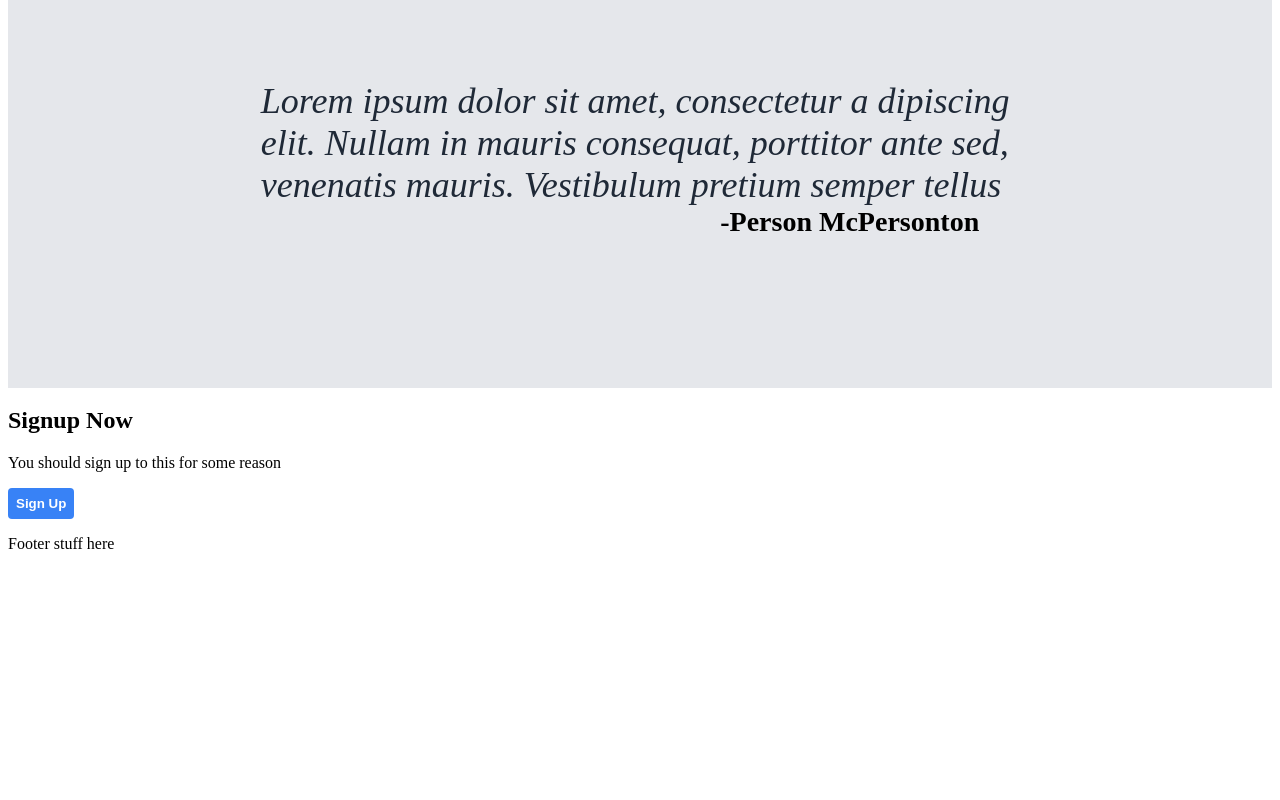
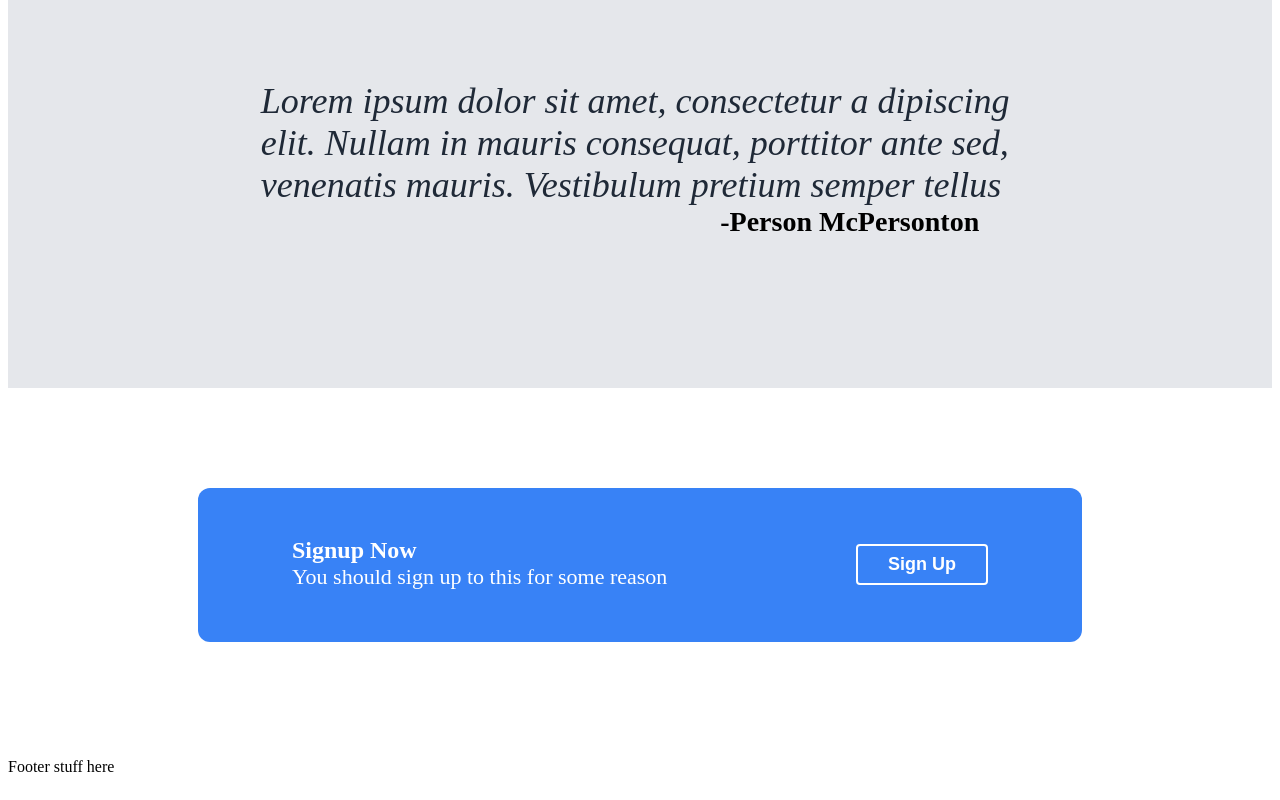
Before and after one commit to MikRFos/Odin-LandingPage, a plain HTML site: page index.html in a window 1280 px wide. Shown: the part 1079-1879 px from the top of the page. Before the commit the page ends 1656 px from the top, so only its background shows below. Drawn offline with Linux system fonts and the light colour scheme.

Commit message:
Add styling to signup section
Added signup-container and signup-text divs to index to
facilitate styling
Added styling in order to create the blue box with the
signup text in it on the left side and signup button on
the right side

```diff
--- a/css/style.css
+++ b/css/style.css
@@ -135,3 +135,37 @@ button{
   padding-right: 40px;
   margin: 0;
 }
+
+.signup{
+  display: flex;
+  justify-content: center;
+  align-items: center;
+  margin: 100px 0;
+
+}
+
+.signup-container{
+  flex: 0 0 70%;
+  display: flex;
+  justify-content: space-around;
+  align-items: center;
+  padding: 30px 0;
+  background-color: #3882f6;
+  border-radius: 12px;
+  color: white;
+}
+
+.signup-container button{
+  border: 2px solid white;
+  padding: 8px 30px;
+  font-size: 18px;
+}
+
+.signup h2{
+  margin-bottom: 0;
+}
+
+.signup p{
+  margin-top: 0;
+  font-size: 22px;
+}
--- a/index.html
+++ b/index.html
@@ -62,9 +62,13 @@
       <p class="testimonaial-attribution">-Person McPersonton</p>
     </div>
     <div class="signup">
-      <h2>Signup Now</h2>
-      <p>You should sign up to this for some reason</p>
-      <button>Sign Up</button>
+      <div class="signup-container">
+        <div class="signup-text">
+          <h2>Signup Now</h2>
+          <p>You should sign up to this for some reason</p>
+        </div>
+        <button>Sign Up</button>
+      </div>
     </div>
     <div class="footer">
       <p>Footer stuff here</p>
```
